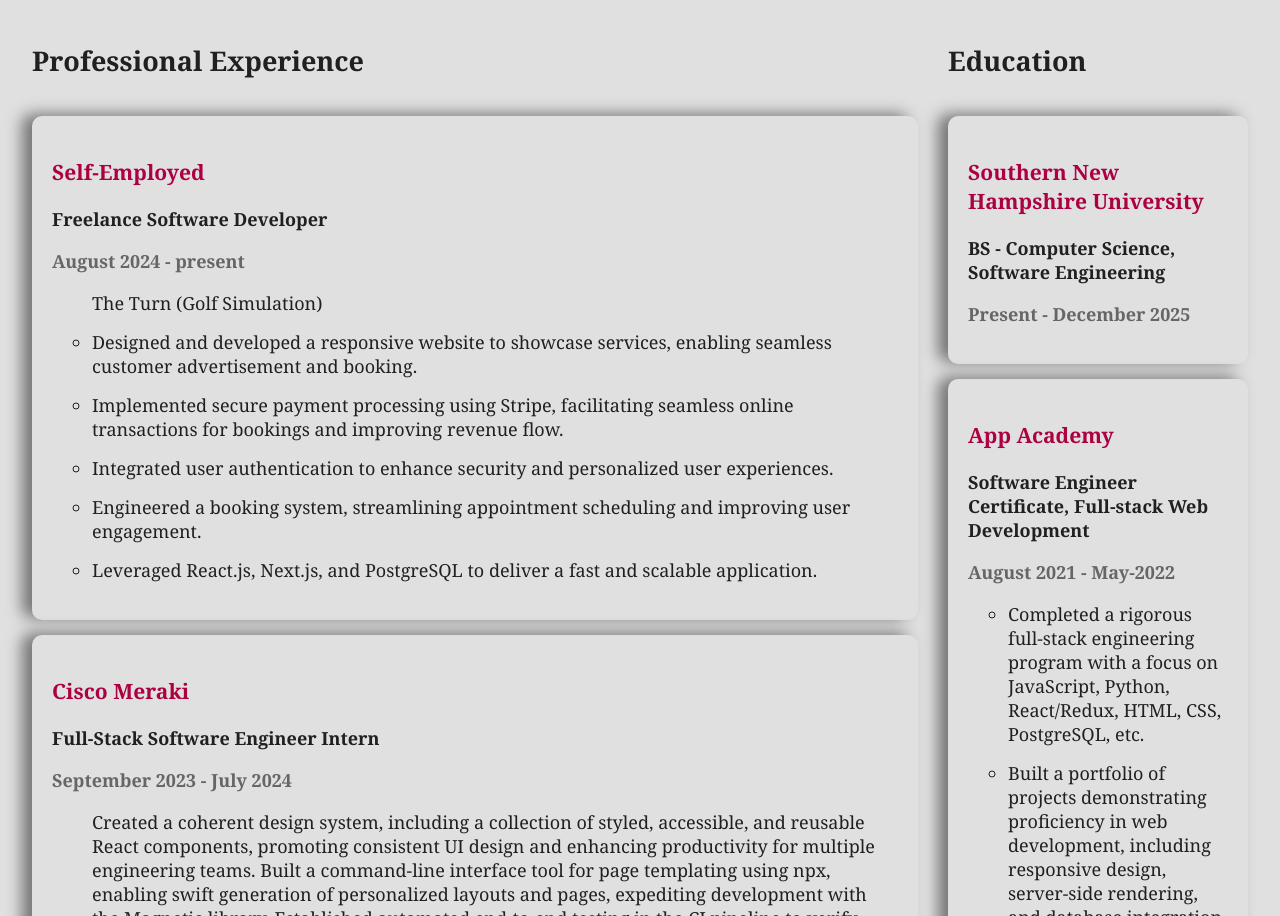
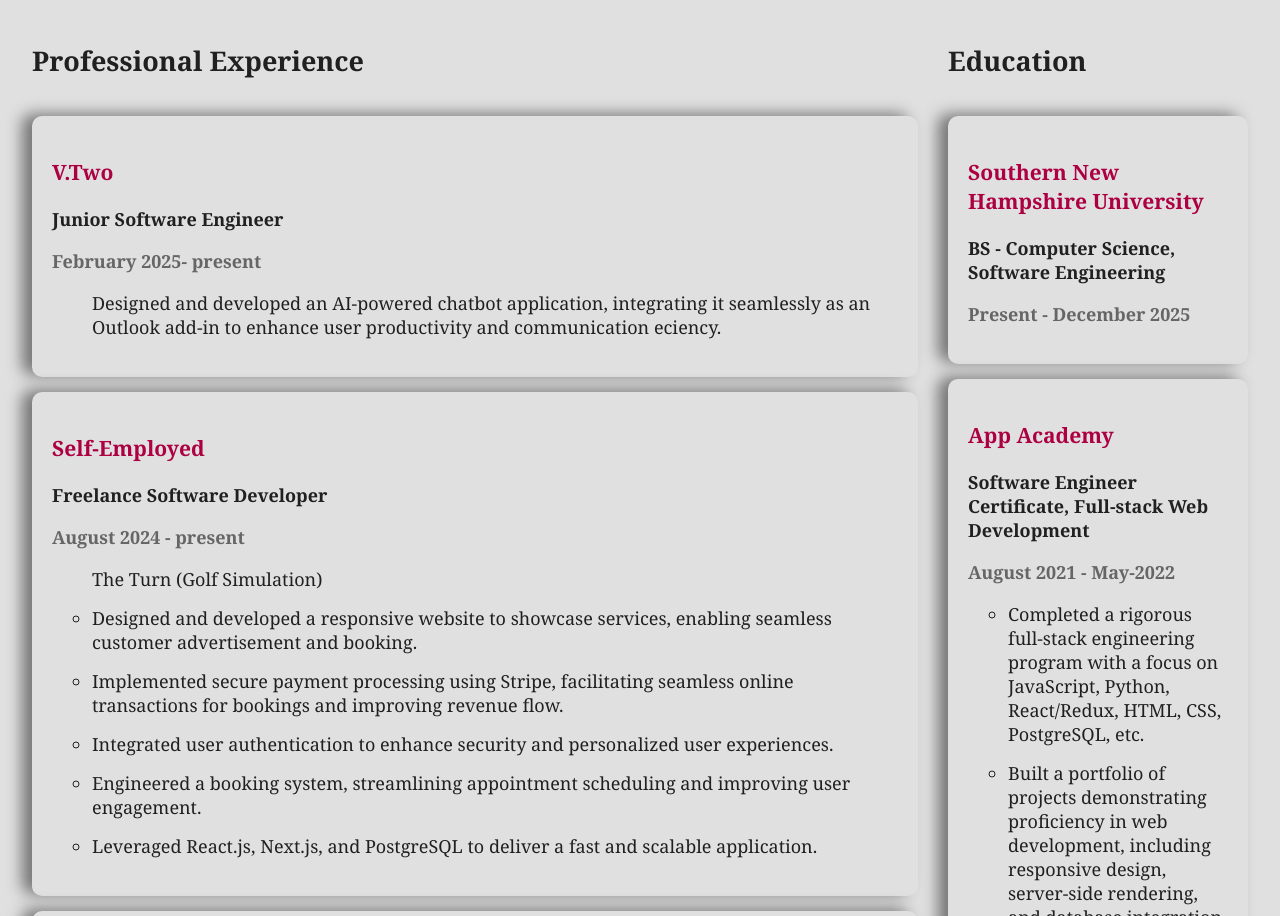
Before and after one commit to annvilla1998/personal-website, a website: page index.html in a window 1280 px wide. Shown: the part 2160-3076 px from the top of the page. Drawn offline with nearby package versions, Linux system fonts and the light colour scheme; a web font is replaced by a local one.

Commit message:
Add new job

```diff
--- a/index.html
+++ b/index.html
@@ -238,6 +238,15 @@
         <div class="my-resume">
           <div class="col">
             <h2>Professional Experience</h2>
+            <div class="experience">
+              <h3 class="title">V.Two</h3>
+              <p class="sub-title">Junior Software Engineer</p>
+              <p class="date">February 2025- present</p>
+              <ul class="bullet-points">
+                  Designed and developed an AI-powered chatbot application, integrating it seamlessly as an Outlook
+add-in to enhance user productivity and communication eciency.
+              </ul>
+            </div>
             <div class="experience">
               <h3 class="title">Self-Employed</h3>
               <p class="sub-title">Freelance Software Developer</p>
```
